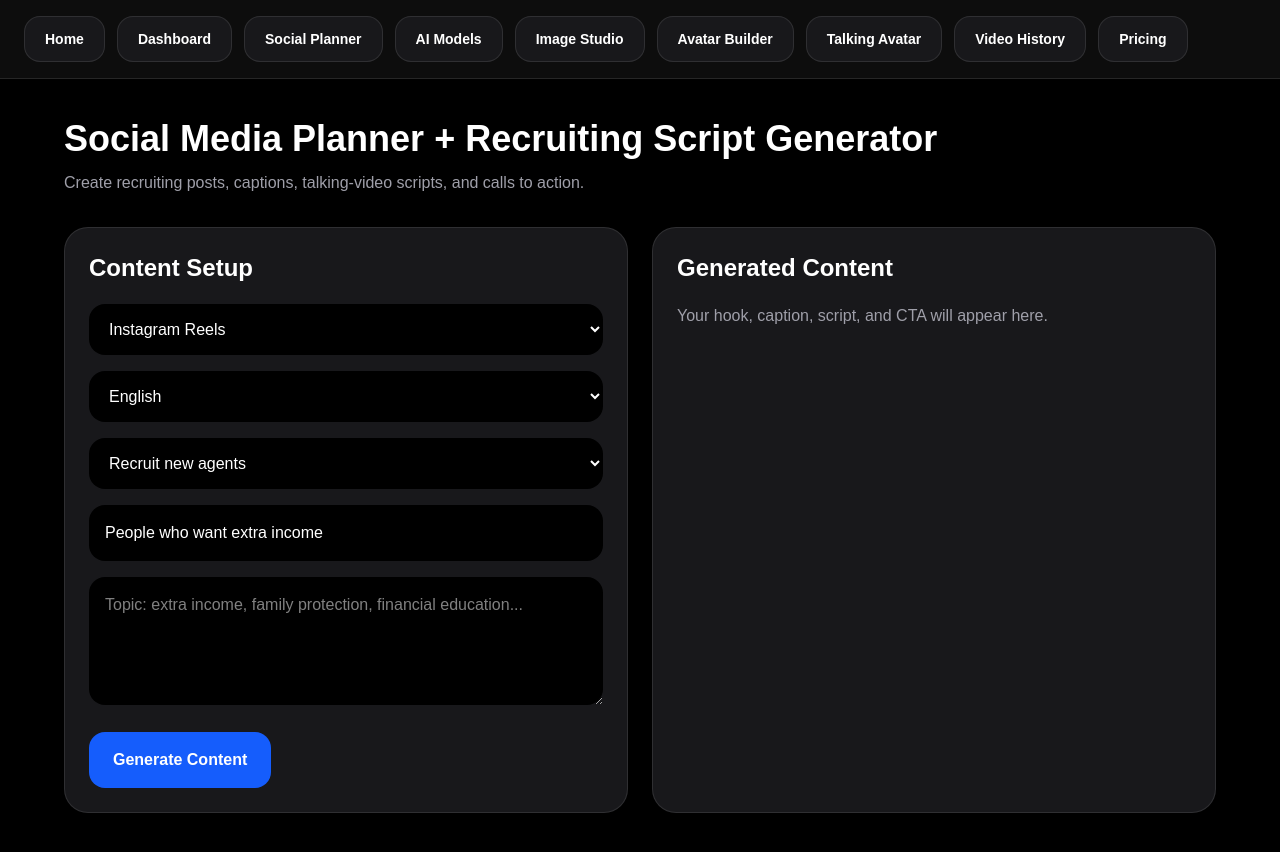
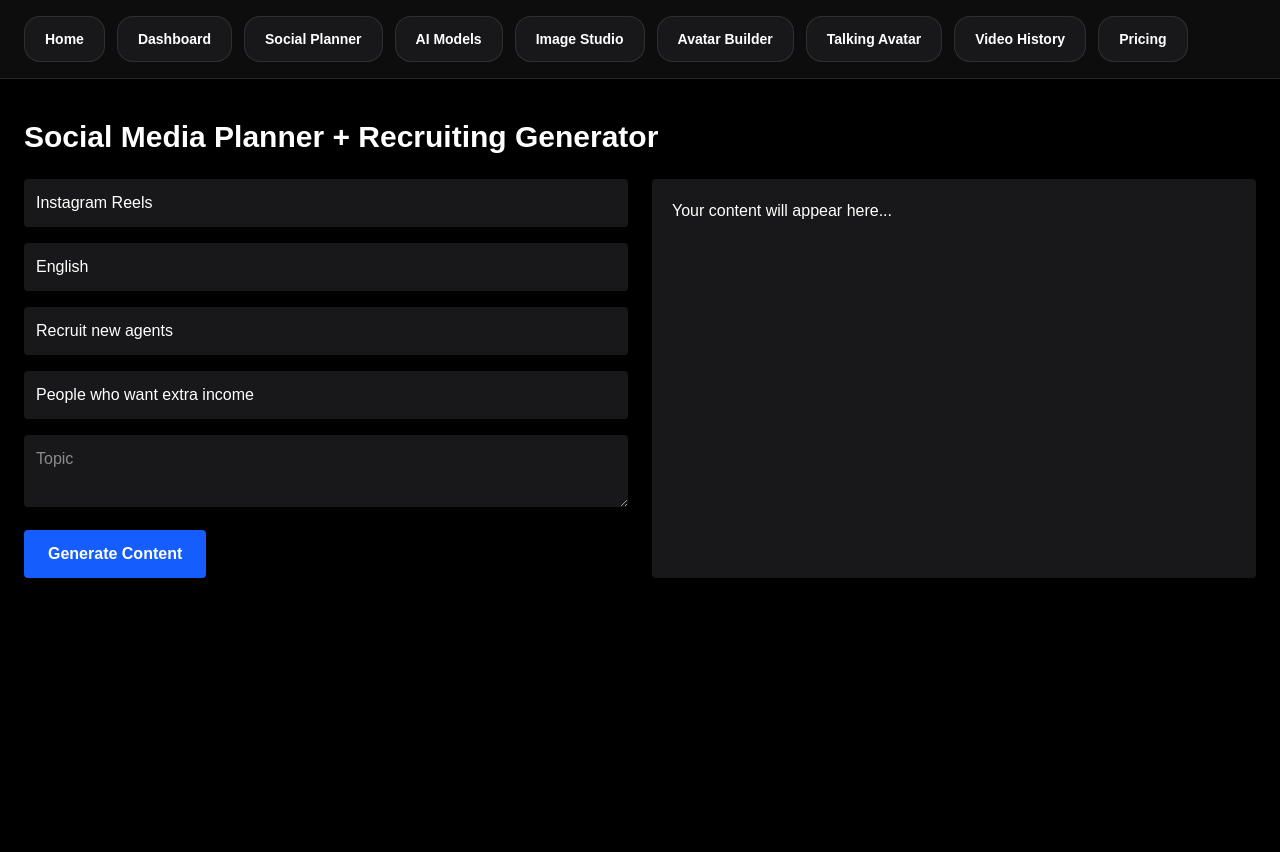
Before and after one commit to lou-delgado34/ai-cash-creator-studio, a Next.js app: page /social-planner in a window 1280 px wide. Shown: the top 852 px of the page. Built offline with nearby package versions, Linux system fonts and the light colour scheme.

Commit message:
connect social planner AI

```diff
--- /dev/null
+++ b/app/api/generate-content/route.ts
@@ -0,0 +1,55 @@
+import { NextResponse } from "next/server";
+
+export async function POST(req: Request) {
+  const body = await req.json();
+
+  const { platform, language, goal, audience, topic } = body;
+
+  const apiKey = process.env.OPENAI_API_KEY;
+
+  if (!apiKey) {
+    return NextResponse.json(
+      { error: "Missing OPENAI_API_KEY" },
+      { status: 500 }
+    );
+  }
+
+  const prompt = `
+You are a social media expert.
+
+Create HIGH-CONVERTING content.
+
+Platform: ${platform}
+Language: ${language}
+Goal: ${goal}
+Audience: ${audience}
+Topic: ${topic}
+
+Return:
+
+1. HOOK (viral opening line)
+2. CAPTION (short engaging caption)
+3. SCRIPT (talking video script)
+4. CTA (call to action to recruit or convert)
+
+Keep it clean, persuasive, and social-media ready.
+`;
+
+  const response = await fetch("https://api.openai.com/v1/chat/completions", {
+    method: "POST",
+    headers: {
+      "Content-Type": "application/json",
+      Authorization: `Bearer ${apiKey}`,
+    },
+    body: JSON.stringify({
+      model: "gpt-4o-mini",
+      messages: [{ role: "user", content: prompt }],
+    }),
+  });
+
+  const data = await response.json();
+
+  return NextResponse.json({
+    content: data.choices?.[0]?.message?.content || "No content generated",
+  });
+}
--- a/app/social-planner/page.tsx
+++ b/app/social-planner/page.tsx
@@ -2,232 +2,92 @@
 
 import { useState } from "react";
 
-const USER_EMAIL = "lou.delgado.pfs@gmail.com";
+export default function SocialPlannerPage() {
+  const [result, setResult] = useState("");
+  const [loading, setLoading] = useState(false);
 
-export default function SocialPlannerPage() {
   const [platform, setPlatform] = useState("Instagram Reels");
   const [language, setLanguage] = useState("English");
   const [goal, setGoal] = useState("Recruit new agents");
   const [audience, setAudience] = useState("People who want extra income");
   const [topic, setTopic] = useState("");
-  const [result, setResult] = useState<any>(null);
-  const [message, setMessage] = useState("");
 
-  function generateContent() {
-    const cleanTopic = topic || "extra income, financial education, and building a business";
+  const generate = async () => {
+    setLoading(true);
 
-    const hook =
-      language === "Spanish"
-        ? "¿Y si pudieras construir algo propio sin dejar lo que ya haces?"
-        : "What if you could build something of your own without quitting what you already do?";
-
-    const caption =
-      language === "Spanish"
-        ? `Muchas personas quieren más ingresos, pero no saben por dónde empezar. Este contenido habla sobre ${cleanTopic} y abre la conversación para personas interesadas en aprender.`
-        : `A lot of people want more income, but they do not know where to start. This post talks about ${cleanTopic} and opens the conversation for people interested in learning.`;
-
-    const script =
-      language === "Spanish"
-        ? `Mira, no todos están buscando otro trabajo. Muchos están buscando una oportunidad. Si eres una persona trabajadora, entrenable, y quieres aprender sobre dinero, protección familiar y crecimiento personal, puede que esto sea para ti. No necesitas saberlo todo hoy. Solo necesitas estar abierto a aprender.`
-        : `Listen, not everyone is looking for another job. A lot of people are looking for an opportunity. If you are hardworking, coachable, and open to learning about money, family protection, and personal growth, this may be for you. You do not need to know everything today. You just need to be open to learning.`;
-
-    const cta =
-      language === "Spanish"
-        ? "Comenta INFO o mándame un mensaje privado."
-        : "Comment INFO or send me a private message.";
-
-    setResult({
-      hook,
-      caption,
-      script,
-      call_to_action: cta,
-    });
-
-    setMessage("Content created.");
-  }
-
-  async function saveContent() {
-    if (!result) {
-      setMessage("Generate content first.");
-      return;
-    }
-
-    const res = await fetch("/api/save-social-content", {
+    const res = await fetch("/api/generate-content", {
       method: "POST",
-      headers: {
-        "Content-Type": "application/json",
-      },
       body: JSON.stringify({
-        email: USER_EMAIL,
-        content_type: goal,
         platform,
         language,
-        hook: result.hook,
-        caption: result.caption,
-        script: result.script,
-        call_to_action: result.call_to_action,
-        status: "draft",
+        goal,
+        audience,
+        topic,
       }),
     });
 
     const data = await res.json();
-
-    if (data.success) {
-      setMessage("Saved to content planner.");
-    } else {
-      setMessage(data.error || "Save failed.");
-    }
-  }
-
-  function copyAll() {
-    if (!result) return;
-
-    navigator.clipboard.writeText(`
-HOOK:
-${result.hook}
-
-CAPTION:
-${result.caption}
-
-SCRIPT:
-${result.script}
-
-CTA:
-${result.call_to_action}
-`);
-    setMessage("Copied.");
-  }
+    setResult(data.content);
+    setLoading(false);
+  };
 
   return (
     <main className="min-h-screen bg-black px-6 py-10 text-white">
-      <section className="mx-auto max-w-6xl">
-        <h1 className="text-4xl font-bold">
-          Social Media Planner + Recruiting Script Generator
+      <h1 className="text-3xl font-bold mb-6">
+        Social Media Planner + Recruiting Generator
       </h1>
 
-        <p className="mt-3 text-zinc-400">
-          Create recruiting posts, captions, talking-video scripts, and calls to action.
-        </p>
+      <div className="grid md:grid-cols-2 gap-6">
 
-        <div className="mt-8 grid gap-6 lg:grid-cols-2">
-          <div className="rounded-3xl border border-white/10 bg-zinc-900 p-6">
-            <h2 className="text-2xl font-bold">Content Setup</h2>
-
-            <select
+        <div className="space-y-4">
+          <input
+            className="w-full p-3 bg-zinc-900 rounded"
             value={platform}
             onChange={(e) => setPlatform(e.target.value)}
-              className="mt-5 w-full rounded-2xl bg-black p-4 text-white"
-            >
-              <option>Instagram Reels</option>
-              <option>TikTok</option>
-              <option>Facebook</option>
-              <option>YouTube Shorts</option>
-              <option>LinkedIn</option>
-            </select>
+            placeholder="Platform"
+          />
 
-            <select
+          <input
+            className="w-full p-3 bg-zinc-900 rounded"
             value={language}
             onChange={(e) => setLanguage(e.target.value)}
-              className="mt-4 w-full rounded-2xl bg-black p-4 text-white"
-            >
-              <option>English</option>
-              <option>Spanish</option>
-            </select>
+            placeholder="Language"
+          />
 
-            <select
+          <input
+            className="w-full p-3 bg-zinc-900 rounded"
             value={goal}
             onChange={(e) => setGoal(e.target.value)}
-              className="mt-4 w-full rounded-2xl bg-black p-4 text-white"
-            >
-              <option>Recruit new agents</option>
-              <option>Book appointments</option>
-              <option>Financial education</option>
-              <option>Promote business opportunity</option>
-              <option>Invite to Zoom / Event</option>
-            </select>
+            placeholder="Goal"
+          />
 
           <input
+            className="w-full p-3 bg-zinc-900 rounded"
             value={audience}
             onChange={(e) => setAudience(e.target.value)}
-              className="mt-4 w-full rounded-2xl bg-black p-4 text-white"
-              placeholder="Target audience"
+            placeholder="Audience"
           />
 
           <textarea
+            className="w-full p-3 bg-zinc-900 rounded"
             value={topic}
             onChange={(e) => setTopic(e.target.value)}
-              className="mt-4 min-h-32 w-full rounded-2xl bg-black p-4 text-white"
-              placeholder="Topic: extra income, family protection, financial education..."
+            placeholder="Topic"
           />
 
           <button
-              onClick={generateContent}
-              className="mt-5 rounded-2xl bg-blue-600 px-6 py-4 font-bold hover:bg-blue-500"
+            onClick={generate}
+            className="bg-blue-600 px-6 py-3 rounded font-bold"
           >
-              Generate Content
+            {loading ? "Generating..." : "Generate Content"}
           </button>
         </div>
 
-          <div className="rounded-3xl border border-white/10 bg-zinc-900 p-6">
-            <h2 className="text-2xl font-bold">Generated Content</h2>
-
-            {!result && (
-              <p className="mt-5 text-zinc-400">
-                Your hook, caption, script, and CTA will appear here.
-              </p>
-            )}
-
-            {result && (
-              <div className="mt-5 space-y-5">
-                <div>
-                  <p className="text-sm text-blue-400">HOOK</p>
-                  <p className="mt-1">{result.hook}</p>
+        <div className="bg-zinc-900 p-5 rounded whitespace-pre-wrap">
+          {result || "Your content will appear here..."}
         </div>
 
-                <div>
-                  <p className="text-sm text-blue-400">CAPTION</p>
-                  <p className="mt-1">{result.caption}</p>
       </div>
-
-                <div>
-                  <p className="text-sm text-blue-400">SCRIPT</p>
-                  <p className="mt-1 whitespace-pre-wrap">{result.script}</p>
-                </div>
-
-                <div>
-                  <p className="text-sm text-blue-400">CTA</p>
-                  <p className="mt-1">{result.call_to_action}</p>
-                </div>
-
-                <div className="flex flex-wrap gap-3">
-                  <button
-                    onClick={copyAll}
-                    className="rounded-xl bg-zinc-800 px-4 py-3 font-bold hover:bg-zinc-700"
-                  >
-                    Copy All
-                  </button>
-
-                  <button
-                    onClick={saveContent}
-                    className="rounded-xl bg-green-600 px-4 py-3 font-bold hover:bg-green-500"
-                  >
-                    Save Draft
-                  </button>
-
-                  <a
-                    href="/talking-avatar"
-                    className="rounded-xl bg-blue-600 px-4 py-3 font-bold hover:bg-blue-500"
-                  >
-                    Use Script for Talking Avatar
-                  </a>
-                </div>
-              </div>
-            )}
-
-            {message && <p className="mt-5 text-yellow-400">{message}</p>}
-          </div>
-        </div>
-      </section>
     </main>
   );
 }
```
Lines whose indentation alone changed are shown as unchanged.
